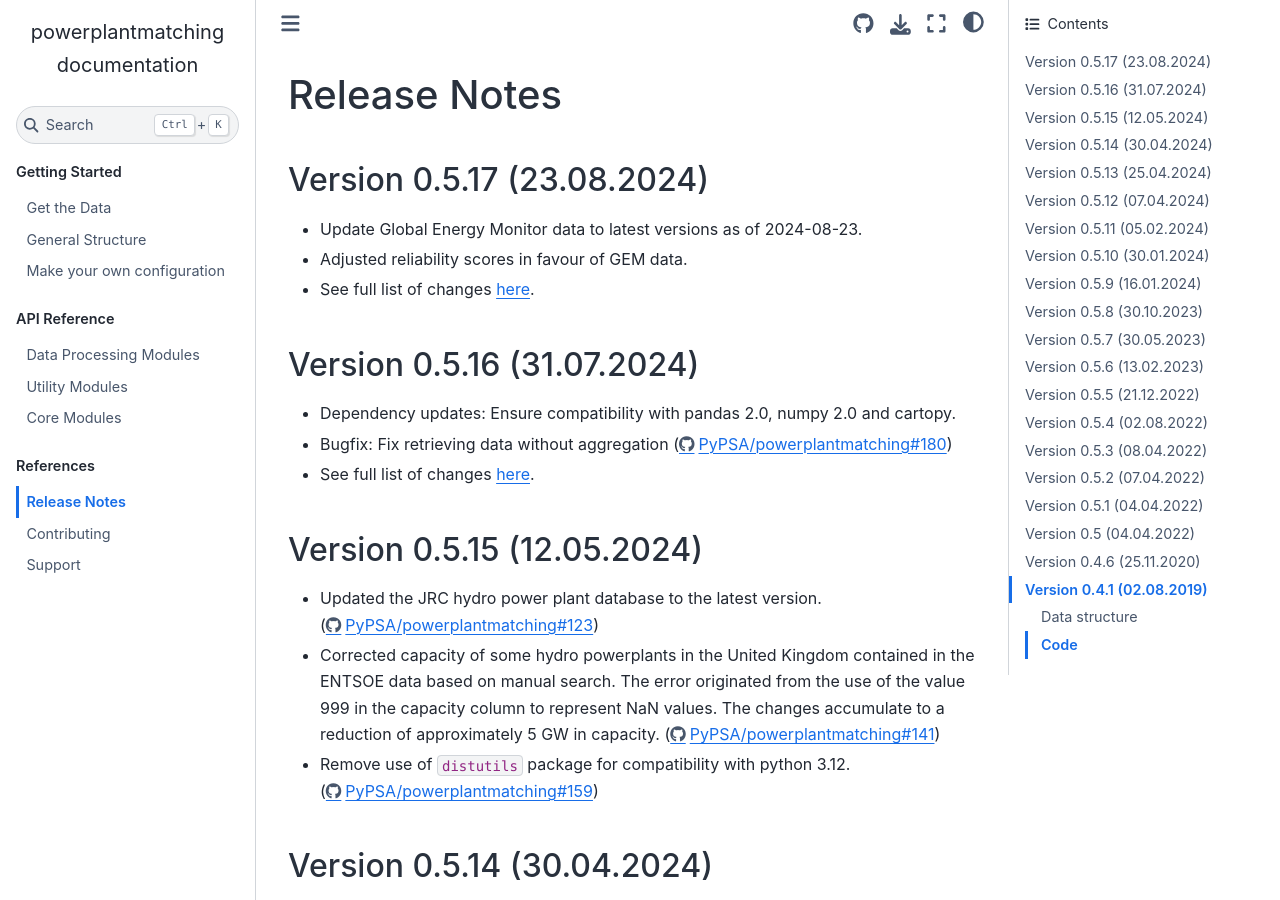
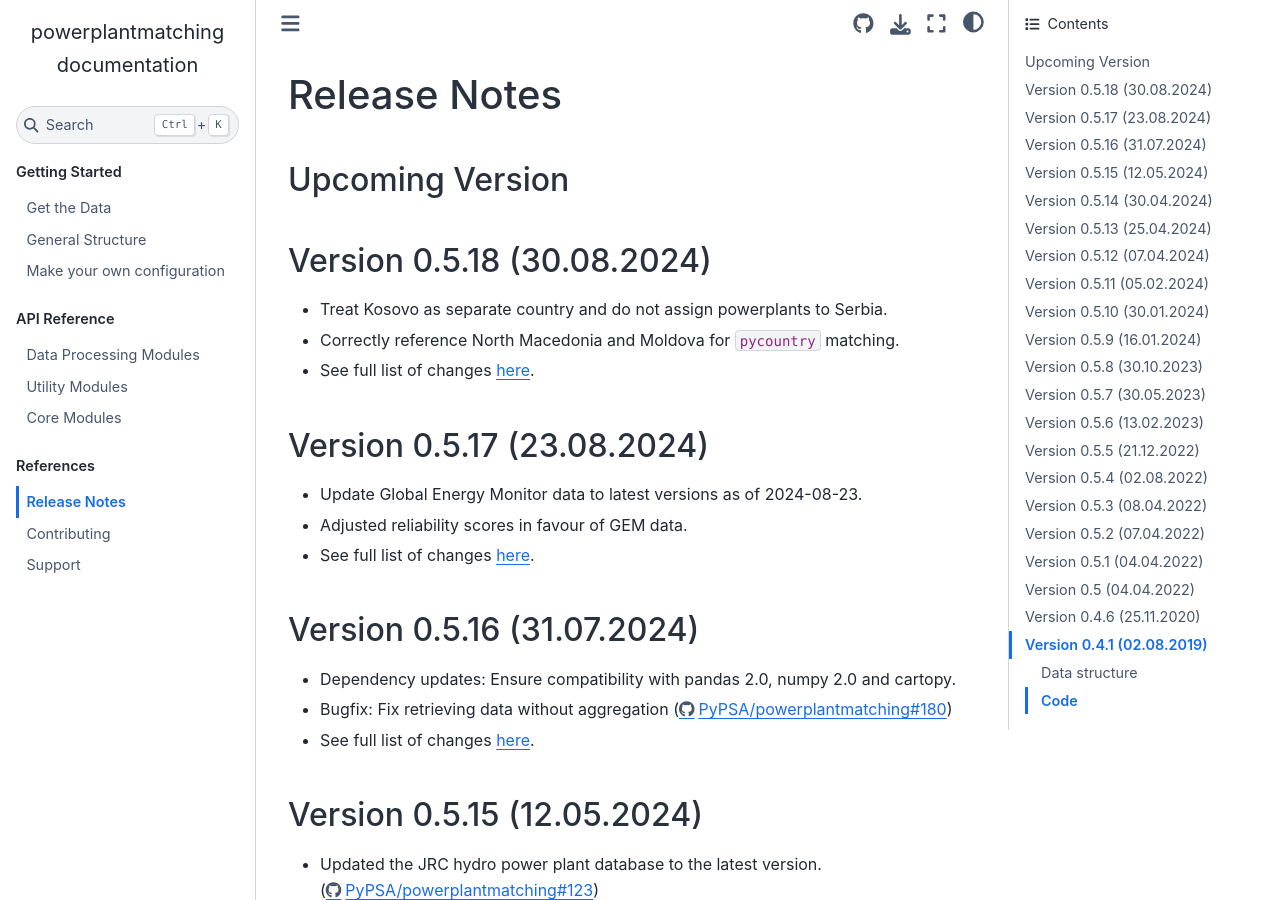
Before and after one commit to PyPSA/powerplantmatching, a Sphinx documentation site: the page built from doc/release-notes.rst, in a window 1280 px wide and 900 px high. Built offline with Sphinx 7.4.7 and the Sphinx Book theme 1.1.4, drawn with Linux system fonts in a browser that asks for light colours; pages that are not in the unit, such as notebooks, are missing from menus.

Commit message:
correctly parse XK, MD, MK countries with pycountry

```diff
--- a/doc/release-notes.rst
+++ b/doc/release-notes.rst
@@ -1,8 +1,17 @@
 Release Notes
 ==============
 
-.. Upcoming Version
-.. ----------------
+Upcoming Version
+----------------
+
+Version 0.5.18 (30.08.2024)
+---------------------------
+
+* Treat Kosovo as separate country and do not assign powerplants to Serbia.
+
+* Correctly reference North Macedonia and Moldova for ``pycountry`` matching.
+
+* See full list of changes `here <https://github.com/PyPSA/powerplantmatching/releases/tag/v0.5.18>`__.
 
 Version 0.5.17 (23.08.2024)
 ---------------------------
```
Also changed, not shown: 3 other files.
